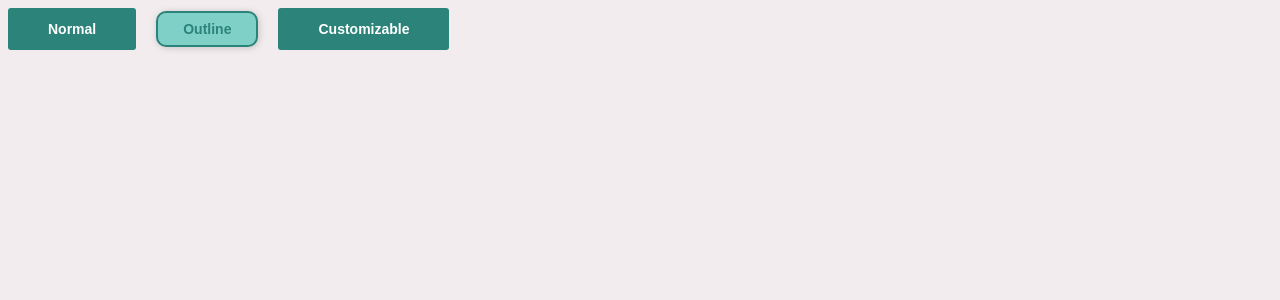
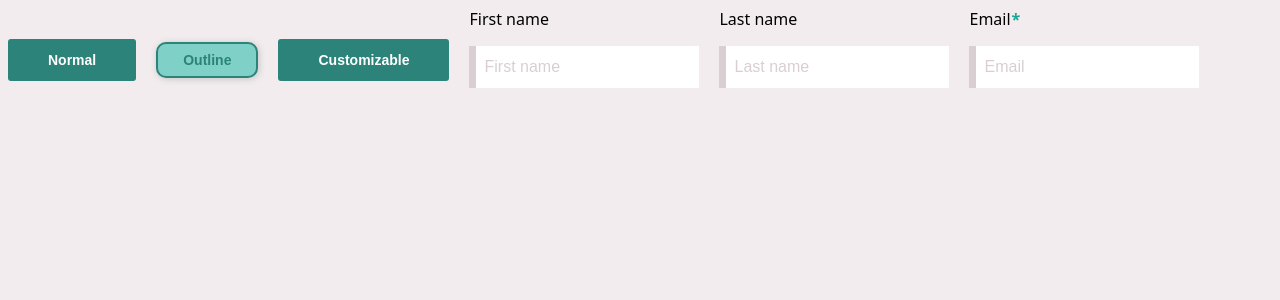
Before and after one commit to marekzelinka/supermarket-eshop, a React (Vite) app: page / in a window 1280 px wide. Shown: the top 300 px of the page. Built offline with nearby package versions, Linux system fonts and the light colour scheme.

Commit message:
add input to uikit

```diff
--- a/src/App.jsx
+++ b/src/App.jsx
@@ -1,4 +1,5 @@
 import { Button } from './components/Button.jsx'
+import { Input } from './components/Input.jsx'
 
 function App() {
   return (
@@ -20,6 +21,14 @@ function App() {
       >
         Customizable
       </Button>
+      <Input placeholder="First name" />
+      <Input
+        placeholder="Last name"
+        onInput={() => {
+          console.log('Last name changed')
+        }}
+      />
+      <Input placeholder="Email" type="email" required />
     </div>
   )
 }
--- a/src/components/Button.jsx
+++ b/src/components/Button.jsx
@@ -1,7 +1,7 @@
 import clsx from 'clsx'
 import PropTypes from 'prop-types'
 
-export function Button({ outline, className, ...rest }) {
+export function Button({ outline, className, ...props }) {
   return (
     <button
       className={clsx(
@@ -12,7 +12,7 @@ export function Button({ outline, className, ...rest }) {
         },
         className,
       )}
-      {...rest}
+      {...props}
     />
   )
 }
--- /dev/null
+++ b/src/components/Input.jsx
@@ -0,0 +1,32 @@
+import clsx from 'clsx'
+import PropTypes from 'prop-types'
+
+export function Input({
+  type = 'text',
+  required,
+  className,
+  placeholder,
+  ...props
+}) {
+  return (
+    <label className="label">
+      {placeholder}
+      {required ? <span className="input-required">*</span> : null}
+      <div>
+        <input
+          type={type}
+          placeholder={placeholder}
+          className={clsx('input', className)}
+          required={required}
+          {...props}
+        />
+      </div>
+    </label>
+  )
+}
+Input.propTypes = {
+  type: PropTypes.string,
+  required: PropTypes.bool,
+  className: PropTypes.string,
+  placeholder: PropTypes.string,
+}
--- a/src/index.css
+++ b/src/index.css
@@ -26,6 +26,53 @@
 
 body {
   background-color: var(--neutral-5);
+  font-family:
+    system-ui,
+    -apple-system,
+    BlinkMacSystemFont,
+    'Segoe UI',
+    Roboto,
+    Oxygen,
+    Ubuntu,
+    Cantarell,
+    'Open Sans',
+    'Helvetica Neue',
+    sans-serif;
+}
+
+/* FORMS */
+.input-required {
+  color: var(--primary-2);
+  text-decoration: none;
+  font-weight: bold;
+  padding: 0 1px;
+}
+
+.label {
+  display: block;
+  font-weight: 500;
+}
+
+.input {
+  font-size: 16px;
+  margin-top: 1em;
+  margin-bottom: 1.5em;
+  padding: 0.75em 0.5em;
+  background-color: var(--neutral-5);
+  min-width: 200px;
+  border: none;
+  border-left: 7px solid var(--neutral-4);
+  transition: border-left-color 160ms;
+  background-color: white;
+}
+
+::placeholder {
+  color: var(--neutral-4);
+}
+
+input:focus {
+  outline: none;
+  border-left: 7px solid var(--primary-1);
 }
 
 /* BUTTONS */
```
